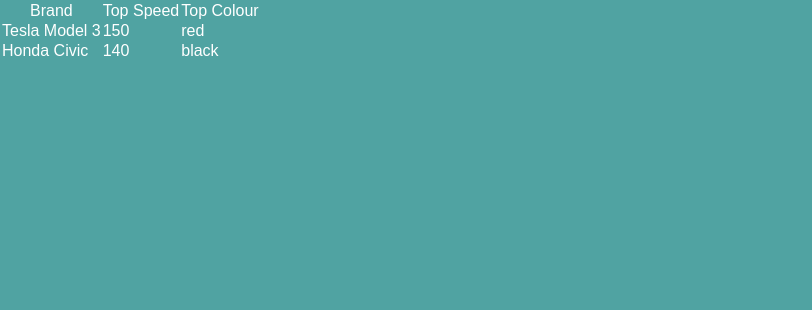
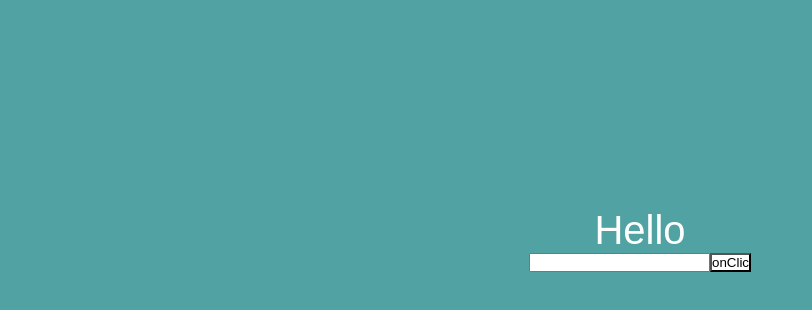
Before and after one commit to kaayush163/React-AngelaYu-Learn, a React (Create React App) app: page / in a window 1280 px wide. Shown: the top 310 px of the page, without its empty margins (0-812 px from the left). Built offline with nearby package versions, Linux system fonts and the light colour scheme.

Commit message:
Event Handling with MouseOver and MouseOut

```diff
--- a/src/components/App.jsx
+++ b/src/components/App.jsx
@@ -1,24 +1,59 @@
 import React, { useState } from "react";
 
 function App() {
-  setInterval(changeTime, 1000);
-  const newTime = new Date().toLocaleTimeString();
-  const [time, setTime] = useState(newTime);
-  function changeTime() {
-    // setTime = new Date().toLocaleTimeString;
-    const newTime = new Date().toLocaleTimeString();
-    setTime(newTime);
+  const [headingText, setHeadingText] = useState("Hello");
+  const [mouseOver, setMouseOver] = useState(false);
+  // const [mouseOut, setMouseOut] = useState(false);
+  function handleClick() {
+    setHeadingText("Submitted");
+  }
+
+  function handleMouseOver() {
+    setMouseOver(true);
+  }
+
+  function handleMouseOut() {
+    setMouseOver(false);
   }
 
   return (
     <div className="container">
-      <h1>{time}</h1>
-      <button onClick={changeTime}>Get Time</button>
+      <h1>{headingText}</h1>
+      <input type="text" />
+      <button
+        style={{ backgroundColor: mouseOver ? "black" : "white" }}
+        onClick={handleClick}
+        onMouseOver={handleMouseOver}
+        onMouseOut={handleMouseOut}
+      >
+        onClic
+      </button>
     </div>
   );
 }
 
 export default App;
+// import React, { useState } from "react";
+
+// function App() {
+//   setInterval(changeTime, 1000);
+//   const newTime = new Date().toLocaleTimeString();
+//   const [time, setTime] = useState(newTime);
+//   function changeTime() {
+//     // setTime = new Date().toLocaleTimeString;
+//     const newTime = new Date().toLocaleTimeString();
+//     setTime(newTime);
+//   }
+
+//   return (
+//     <div className="container">
+//       <h1>{time}</h1>
+//       <button onClick={changeTime}>Get Time</button>
+//     </div>
+//   );
+// }
+
+// export default App;
 // import React, { useState } from "react";
 
 // function App() {
--- a/src/index.js
+++ b/src/index.js
@@ -1,45 +1,50 @@
 import React from "react";
 import ReactDOM from "react-dom";
-import cars from "./practice";
-console.log(cars);
-const [honda, tesla] = cars;
-console.log(honda);
-console.log(tesla);
+import App from "./components/App";
+ReactDOM.render(<App />, document.getElementById("root"));
 
-const {
-  speedStats: { topSpeed: hondaTopSpeed },
-} = honda;
-const {
-  speedStats: { topSpeed: teslaTopSpeed },
-} = tesla;
+// import React from "react";
+// import ReactDOM from "react-dom";
+// import cars from "./practice";
+// console.log(cars);
+// const [honda, tesla] = cars;
+// console.log(honda);
+// console.log(tesla);
 
-const {
-  coloursByPopularity: [hondaTopColour],
-} = honda;
-const {
-  coloursByPopularity: [teslaTopColour],
-} = tesla;
+// const {
+//   speedStats: { topSpeed: hondaTopSpeed },
+// } = honda;
+// const {
+//   speedStats: { topSpeed: teslaTopSpeed },
+// } = tesla;
 
-ReactDOM.render(
-  <table>
-    <tr>
-      <th>Brand</th>
-      <th>Top Speed</th>
-      <th>Top Colour</th>
-    </tr>
-    <tr>
-      <td>{tesla.model}</td>
-      <td>{teslaTopSpeed}</td>
-      <td>{teslaTopColour}</td>
-    </tr>
-    <tr>
-      <td>{honda.model}</td>
-      <td>{hondaTopSpeed}</td>
-      <td>{hondaTopColour}</td>
-    </tr>
-  </table>,
-  document.getElementById("root"),
-);
+// const {
+//   coloursByPopularity: [hondaTopColour],
+// } = honda;
+// const {
+//   coloursByPopularity: [teslaTopColour],
+// } = tesla;
+
+// ReactDOM.render(
+//   <table>
+//     <tr>
+//       <th>Brand</th>
+//       <th>Top Speed</th>
+//       <th>Top Colour</th>
+//     </tr>
+//     <tr>
+//       <td>{tesla.model}</td>
+//       <td>{teslaTopSpeed}</td>
+//       <td>{teslaTopColour}</td>
+//     </tr>
+//     <tr>
+//       <td>{honda.model}</td>
+//       <td>{hondaTopSpeed}</td>
+//       <td>{hondaTopColour}</td>
+//     </tr>
+//   </table>,
+//   document.getElementById("root"),
+// );
 
 // import React from "react";
 // import ReactDOM from "react-dom";
```
